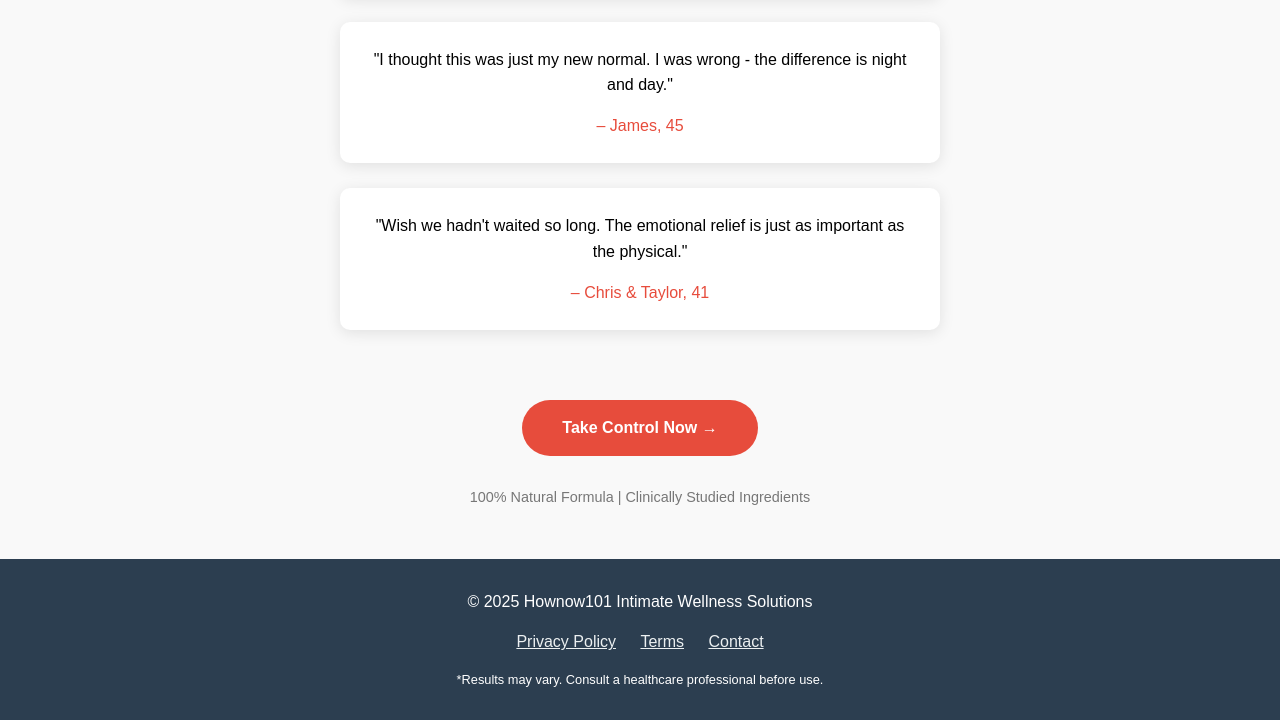
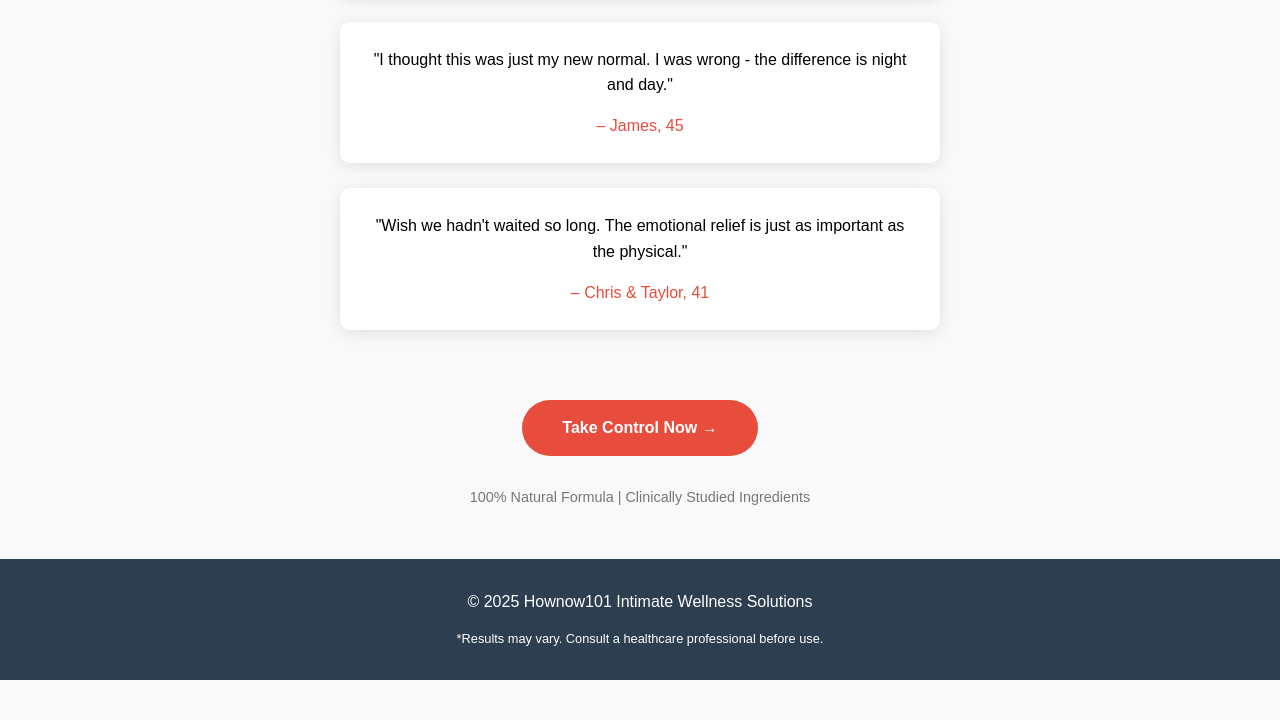
Before and after one commit to HowNow101/NBoost, a plain HTML site: page index.html in a window 1280 px wide. Shown: the part 1659-2379 px from the top of the page. After the commit the page ends 2339 px from the top, so only its background shows below. Drawn offline with Linux system fonts and the light colour scheme.

Commit message:
Update index.html

```diff
--- a/index.html
+++ b/index.html
@@ -192,9 +192,7 @@
     <footer style="background: #2c3e50; color: white; padding: 30px 20px;">
         <p>© 2025 Hownow101 Intimate Wellness Solutions</p>
         <div style="margin: 15px 0;">
-            <a href="#" style="color: #ecf0f1; margin: 0 10px;">Privacy Policy</a>
-            <a href="#" style="color: #ecf0f1; margin: 0 10px;">Terms</a>
-            <a href="#" style="color: #ecf0f1; margin: 0 10px;">Contact</a>
+
         </div>
         <p style="font-size: 0.8em; margin-top: 15px;">*Results may vary. Consult a healthcare professional before use.</p>
     </footer>
```
